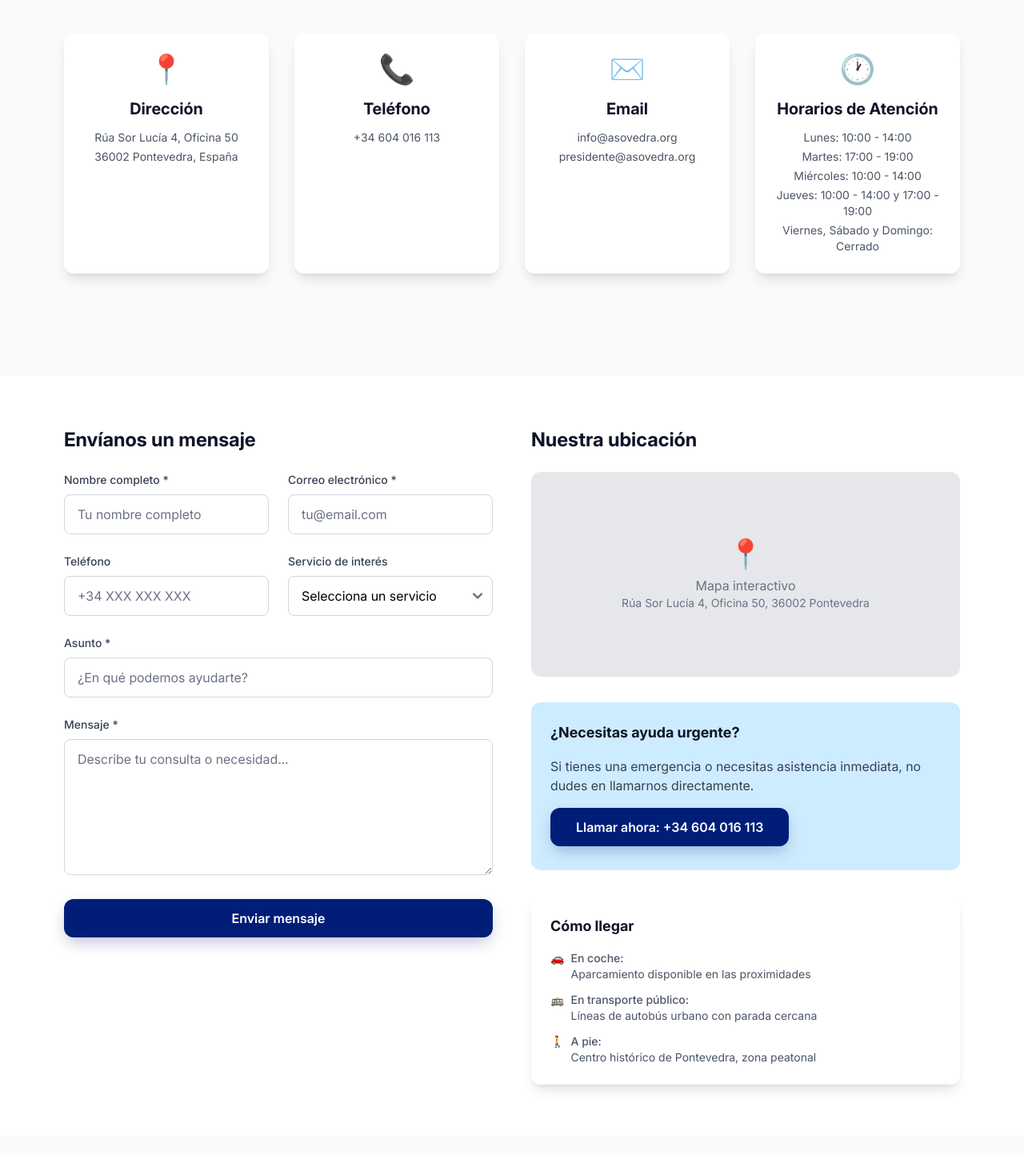
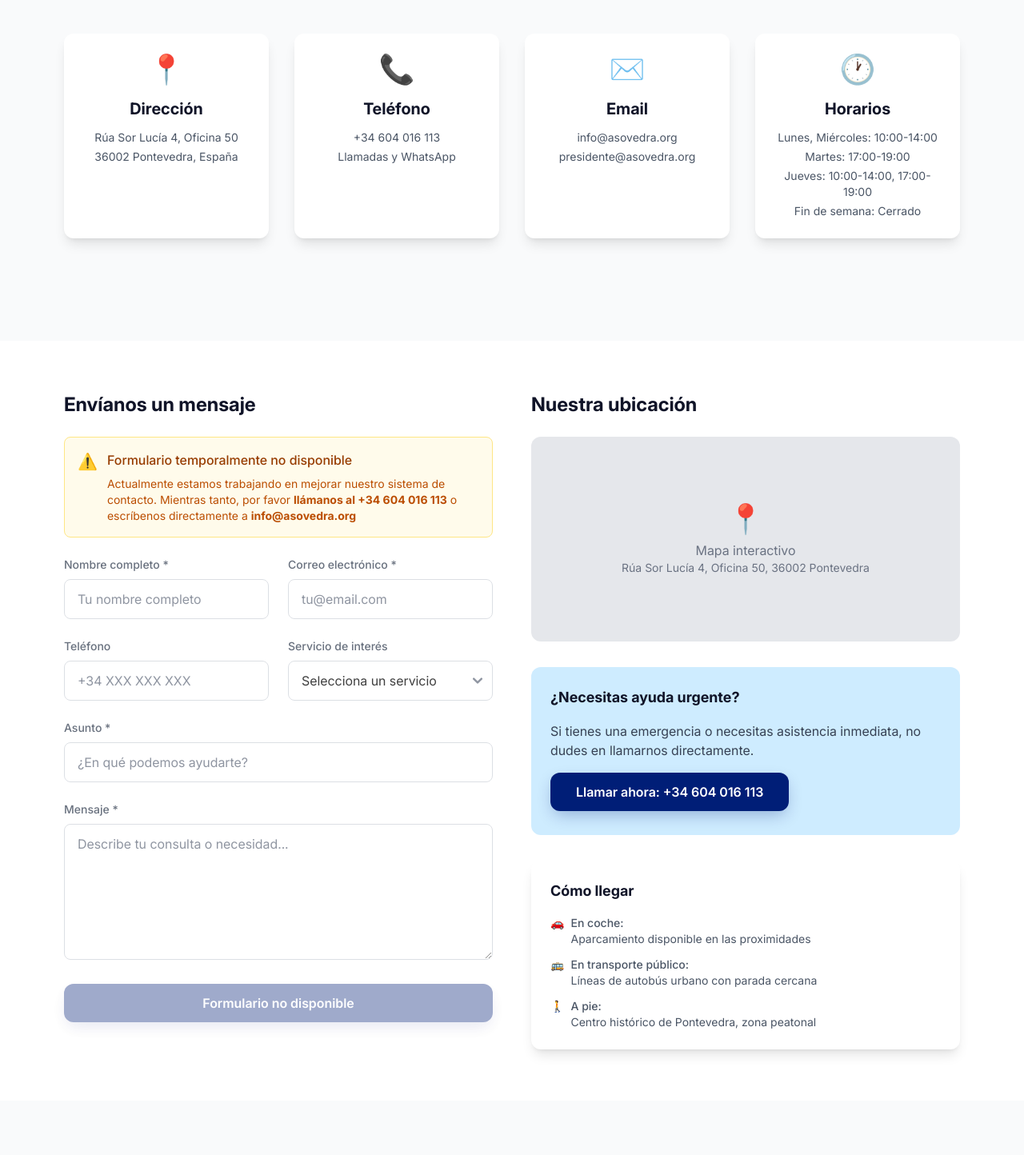
Before and after one commit to eliasosoriio/asovedra.org, a React (Vite) app: page /contacto in a window 1280 px wide. Shown: the part 500-1944 px from the top of the page at 80% size. Built offline with nearby package versions, Linux system fonts and the light colour scheme; what @midudev/tailwind-animations would draw is missing.

Commit message:
update: fix data

```diff
--- a/src/pages/Contact.jsx
+++ b/src/pages/Contact.jsx
@@ -36,7 +36,7 @@ function Contact() {
     {
       icon: "📞",
       title: "Teléfono",
-      details: ["+34 604 016 113"],
+      details: ["+34 604 016 113", "Llamadas y WhatsApp"],
       link: "tel:+34604016113"
     },
     {
@@ -47,8 +47,8 @@ function Contact() {
     },
     {
       icon: "🕐",
-      title: "Horarios de Atención",
-      details: ["Lunes: 10:00 - 14:00", "Martes: 17:00 - 19:00", "Miércoles: 10:00 - 14:00", "Jueves: 10:00 - 14:00 y 17:00 - 19:00", "Viernes, Sábado y Domingo: Cerrado"],
+      title: "Horarios",
+      details: ["Lunes, Miércoles: 10:00-14:00", "Martes: 17:00-19:00", "Jueves: 10:00-14:00, 17:00-19:00", "Fin de semana: Cerrado"],
       link: null
     }
   ]
@@ -117,7 +117,23 @@ function Contact() {
             {/* Contact Form */}
             <div>
               <h3 className="text-2xl font-bold text-primary-dark mb-6">Envíanos un mensaje</h3>
-              <form onSubmit={handleSubmit} className="space-y-6">
+
+              {/* Aviso temporal */}
+              <div className="bg-amber-50 border border-amber-200 rounded-lg p-4 mb-6">
+                <div className="flex items-start">
+                  <div className="text-amber-600 mr-3 text-xl">⚠️</div>
+                  <div>
+                    <h4 className="text-amber-800 font-medium mb-2">Formulario temporalmente no disponible</h4>
+                    <p className="text-amber-700 text-sm">
+                      Actualmente estamos trabajando en mejorar nuestro sistema de contacto.
+                      Mientras tanto, por favor <strong>llámanos al +34 604 016 113</strong> o
+                      escríbenos directamente a <strong>info@asovedra.org</strong>
+                    </p>
+                  </div>
+                </div>
+              </div>
+
+              <form onSubmit={handleSubmit} className="space-y-6 opacity-75 pointer-events-none">
                 <div className="grid md:grid-cols-2 gap-6">
                   <div>
                     <label htmlFor="name" className="block text-sm font-medium text-gray-700 mb-2">
@@ -219,9 +235,10 @@ function Contact() {
 
                 <button
                   type="submit"
-                  className="btn-primary w-full"
+                  disabled
+                  className="btn-primary w-full opacity-50 cursor-not-allowed"
                 >
-                  Enviar mensaje
+                  Formulario no disponible
                 </button>
               </form>
             </div>
```
